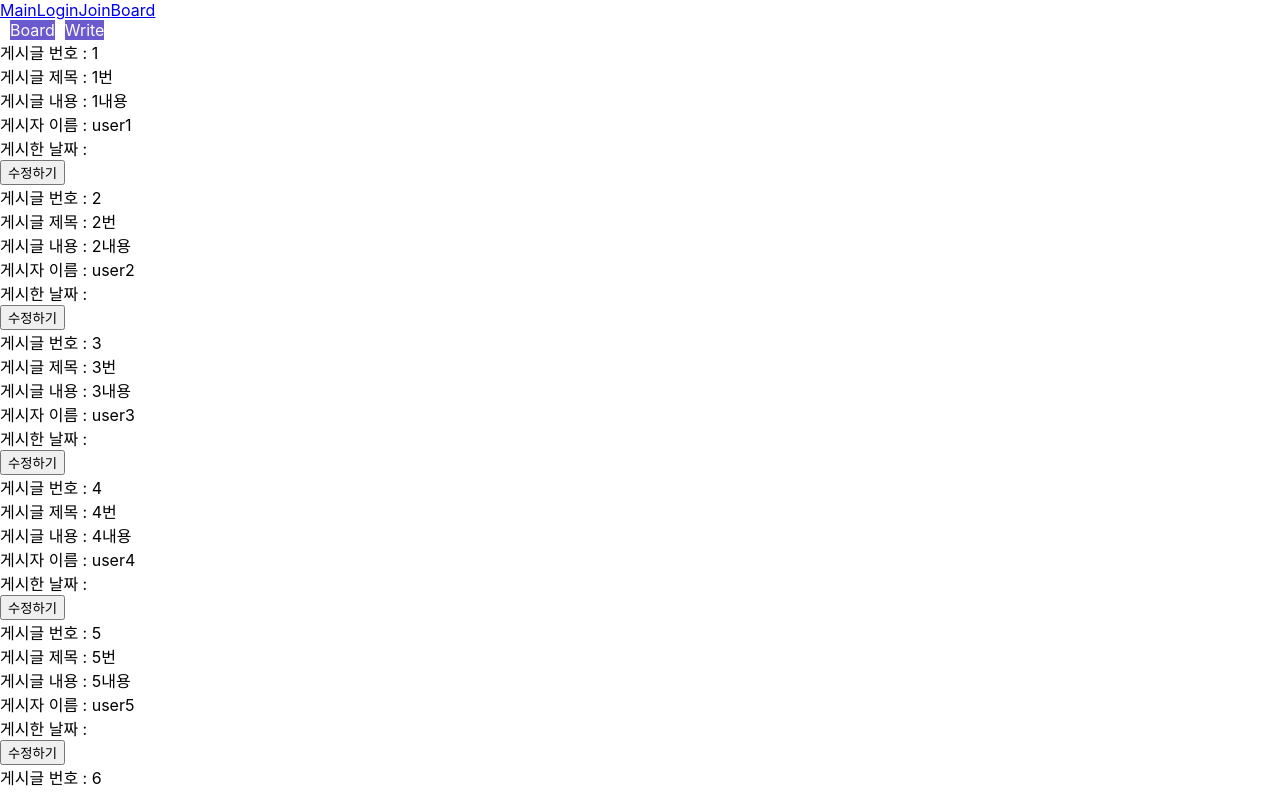
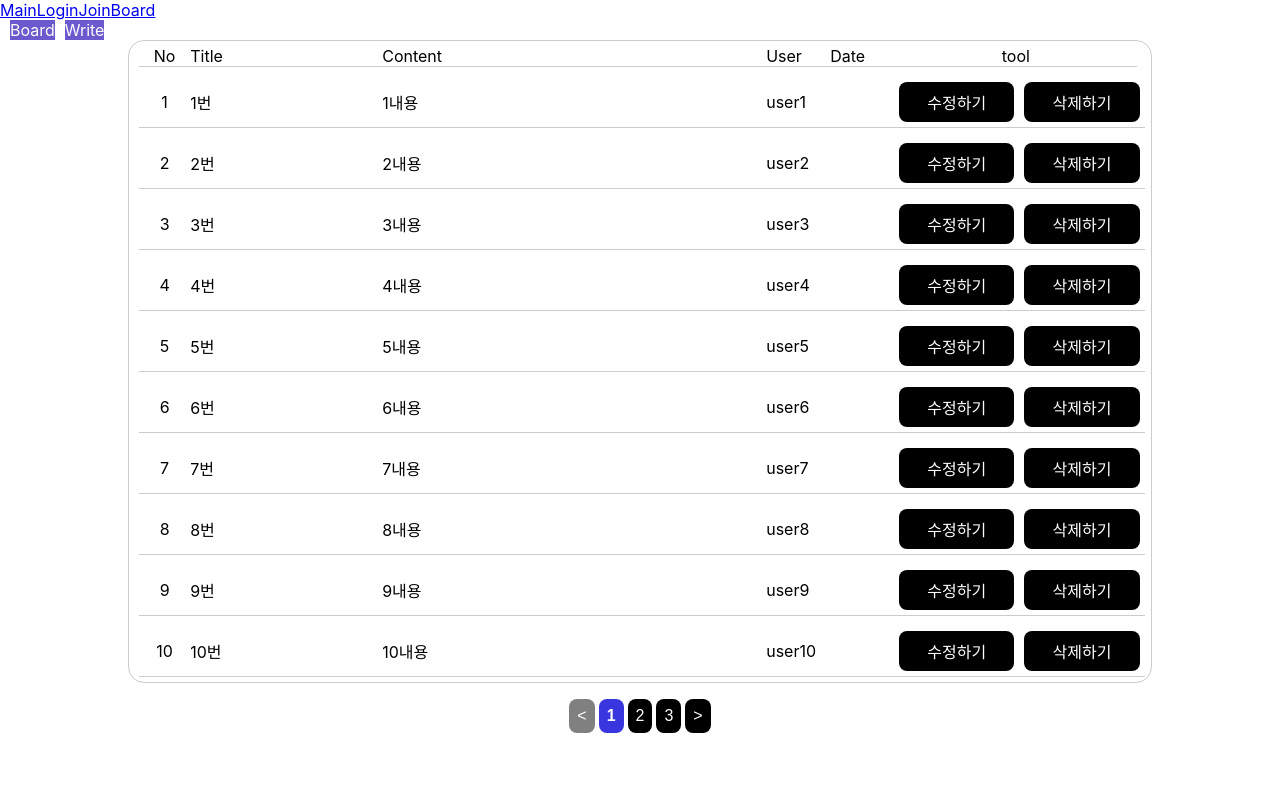
Before and after one commit to daewonLims/siyoung-demo, a React (Create React App) app: page /Board in a window 1280 px wide. Shown: the top 792 px of the page. Built offline with nearby package versions, Linux system fonts and the light colour scheme.

Commit message:
update board design scss

```diff
--- a/src/component/Skills/Board/Board.module.scss
+++ b/src/component/Skills/Board/Board.module.scss
@@ -43,3 +43,79 @@
     gap: 4px;
     margin: 16px;
 }
+
+.boardTable {
+    border: 1px #ccc solid;
+    max-width: 80vw;
+    min-width: 730px;
+    justify-content: center;
+    align-items: center;
+    margin:0 auto;
+    border-radius: 1rem;
+    box-sizing: border-box;
+    display: flex;
+    flex-direction: column;
+    align-items:flex-start;
+}
+.boardTr {
+    border-bottom:solid 1px #ccc;
+    margin:5px 5px 5px 10px;
+    display:flex;
+    flex-direction: row;
+    align-items: center;
+    justify-content: center;
+    min-width: 700px;
+
+    > .boardIdx {
+        display: inline-flex;
+        width: 4vw;
+        min-width: 30px;
+        align-items: center;
+        justify-content: center;
+    }
+    > .boardTitle {
+        display: inline-flex;
+        width: 15vw;
+        min-width: 80px;
+        align-items: center;
+        justify-content:start;
+    }
+    > .boardContent {
+        display: inline-flex;
+        width: 30vw;
+        min-width: 240px;
+        align-items: center;
+        justify-content:start;
+    }
+    .boardUserName {
+        width: 5vw;
+        display: inline;
+        align-items: center;
+        justify-content:end;
+    }
+    > .boardDate {
+        width: 5vw;
+        display: inline;
+        align-items: center;
+        justify-content:end;
+    }
+    > button {
+        display: inline-block;
+        width:9vw;
+        min-width: 85px;
+        border: none;
+        border-radius: 8px;
+        padding: 8px;
+        margin:5px;
+        background: black;
+        color: white;
+        font-size: 1rem;
+    }
+    > .boardbuttons {
+        display: inline-flex;
+        width: 19vw;
+        min-width: 180px;
+        align-items: center;
+        justify-content: center;
+    }
+}
--- a/src/component/Skills/Board/components/BoardForm.tsx
+++ b/src/component/Skills/Board/components/BoardForm.tsx
@@ -19,18 +19,29 @@ export const BoardForm: React.FC<BoardFormProps> = ({dumyBoards,paging,numPageNa
 
   return(
     <div>
+      <div className={style.boardTable}>
+        <div className={style.boardTr}>
+          <div className={style.boardIdx}>{`No`}</div>
+          <div className={style.boardTitle}>{`Title`}</div>
+          <div className={style.boardContent}>{`Content`}</div>
+          <div className={style.boardUserName}>{`User`}</div>
+          <div className={style.boardDate}>{`Date`}</div>
+          <div className={style.boardbuttons}>{`tool`}</div>
+        </div>
         {dumyBoards.slice(paging.offset, paging.offset + paging.limit).map((board, i)=>{
             return(
-              <div key={i}>
-                <div>{`게시글 번호 : ${board.boardForm.boardIndex+1}`}</div>
-                <div>{`게시글 제목 : ${board.boardForm.boardTitle}`}</div>
-                <div>{`게시글 내용 : ${board.boardForm.boardContent}`}</div>
-                <div>{`게시자 이름 : ${board.boardForm.boardUserName}`}</div>
-                <div>{`게시한 날짜 : ${board.boardForm.boardWriteDate}`}</div>
+              <div key={i} className={style.boardTr}>
+                <div className={style.boardIdx}>{`${board.boardForm.boardIndex+1}`}</div>
+                <div className={style.boardTitle}>{`${board.boardForm.boardTitle}`}</div>
+                <div className={style.boardContent}>{`${board.boardForm.boardContent}`}</div>
+                <div className={style.boardUserName}>{`${board.boardForm.boardUserName}`}</div>
+                <div className={style.boardDate}>{`${board.boardForm.boardWriteDate}`}</div>
                 <button type="button" onClick={(i) => {onClickBoardFormUpdateButton(i, board.boardForm)}} >수정하기</button>
+                <button type="button"  >삭제하기</button>
               </div>
             )
         })}
+      </div>
         <div className={style.pageNavWrap}>
           <button className={style.pageNavi} onClick={()=>{
             //page -1
```
